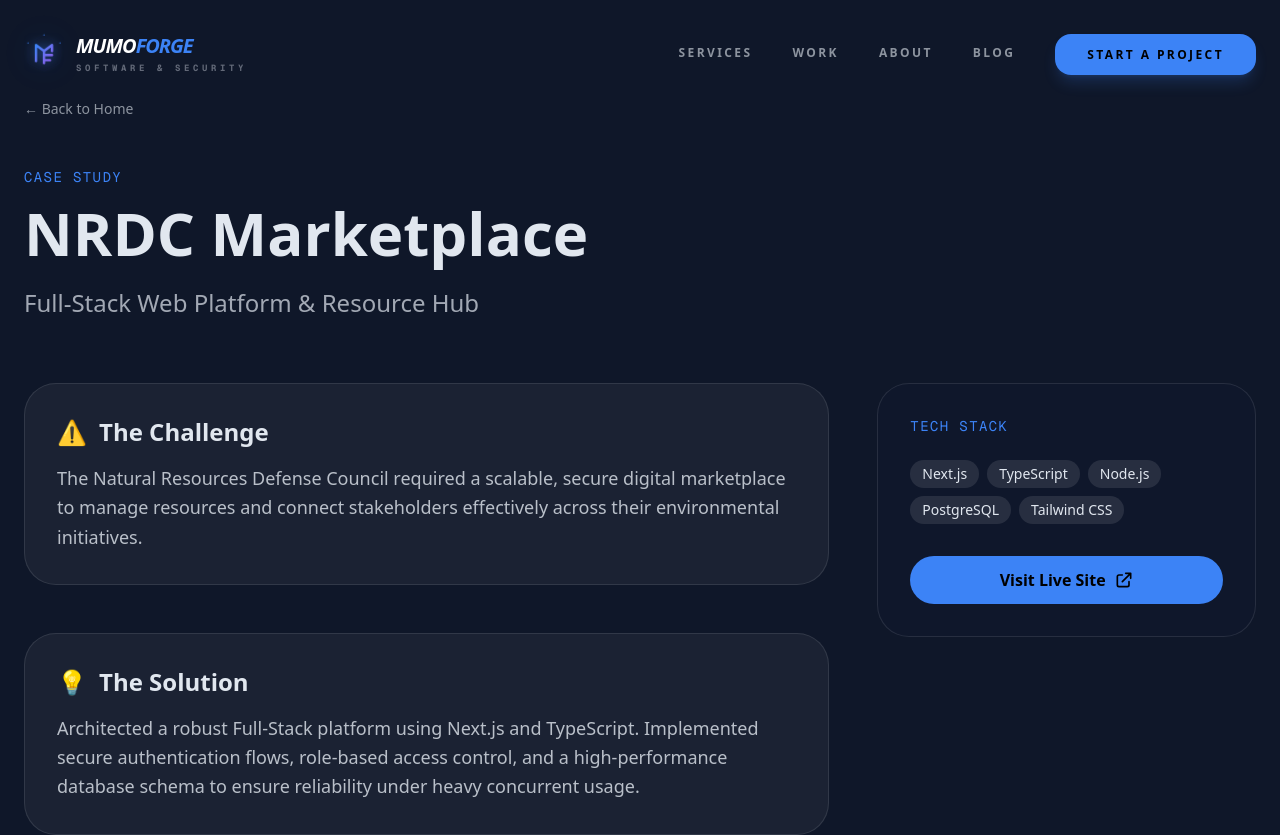
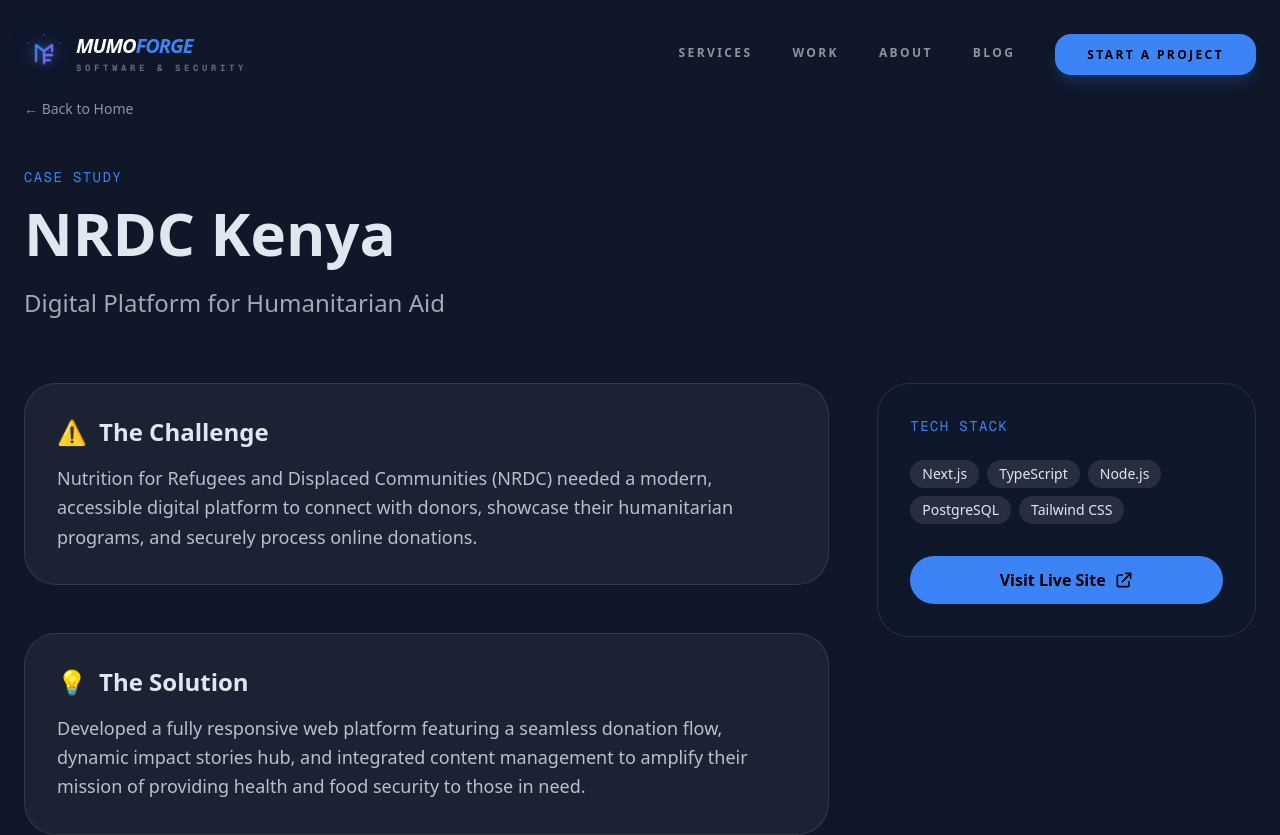
Before and after one commit to Evansgit254/evans-mumo-web-solutions, a Next.js app: page /projects/nrdc-project in a window 1280 px wide. Shown: the top 835 px of the page. Built offline with nearby package versions, Linux system fonts and the light colour scheme.

Commit message:
Update portfolio with Parkside Villa Kitui and correct NRDC details

```diff
--- a/src/app/projects/[slug]/page.tsx
+++ b/src/app/projects/[slug]/page.tsx
@@ -4,10 +4,10 @@
 // Dummy data for case studies
 const projects: Record<string, { title: string; subtitle: string; challenge: string; solution: string; stack: string[]; liveUrl?: string; githubUrl?: string }> = {
     'nrdc-project': {
-        title: 'NRDC Marketplace',
-        subtitle: 'Full-Stack Web Platform & Resource Hub',
-        challenge: 'The Natural Resources Defense Council required a scalable, secure digital marketplace to manage resources and connect stakeholders effectively across their environmental initiatives.',
-        solution: 'Architected a robust Full-Stack platform using Next.js and TypeScript. Implemented secure authentication flows, role-based access control, and a high-performance database schema to ensure reliability under heavy concurrent usage.',
+        title: 'NRDC Kenya',
+        subtitle: 'Digital Platform for Humanitarian Aid',
+        challenge: 'Nutrition for Refugees and Displaced Communities (NRDC) needed a modern, accessible digital platform to connect with donors, showcase their humanitarian programs, and securely process online donations.',
+        solution: 'Developed a fully responsive web platform featuring a seamless donation flow, dynamic impact stories hub, and integrated content management to amplify their mission of providing health and food security to those in need.',
         stack: ['Next.js', 'TypeScript', 'Node.js', 'PostgreSQL', 'Tailwind CSS'],
         liveUrl: 'https://nrdc.africa'
     },
@@ -33,6 +33,14 @@
         challenge: 'Educational institutions struggled with fragmented data, manual fee tracking, and inefficient communication between administration, teachers, and parents.',
         solution: 'Built a multi-tenant ERP platform using Next.js. Features include automated fee processing, real-time attendance tracking, academic reporting, and a secure parent-teacher communication portal.',
         stack: ['Next.js', 'React', 'Node.js', 'PostgreSQL', 'Prisma']
+    },
+    'parkside-villa': {
+        title: 'Parkside Villa Kitui',
+        subtitle: 'Luxury Hotel & Booking Platform',
+        challenge: 'Parkside Villa needed a modern digital presence to showcase their luxury rooms and premier conference facilities, along with an intuitive booking experience for guests visiting Kitui, Kenya.',
+        solution: 'Designed and developed a premium, responsive hospitality website focusing on a seamless booking experience, elegant user interface, and optimized performance to maximize direct bookings and brand prestige.',
+        stack: ['Next.js', 'React', 'Tailwind CSS', 'PostgreSQL'],
+        liveUrl: 'https://www.parksidevillakitui.com/'
     }
 };
 export async function generateStaticParams() {
--- a/src/components/Portfolio.tsx
+++ b/src/components/Portfolio.tsx
@@ -29,10 +29,18 @@
             external: false
         },
         {
-            title: "NRDC Marketplace",
-            category: "Full-Stack Web Platform",
-            tags: ["Django", "React", "AWS"],
-            image: "https://images.unsplash.com/photo-1642790106117-e829e14a795f?ixlib=rb-4.0.3&auto=format&fit=crop&w=800&q=80",
+            title: "Parkside Villa",
+            category: "Hotel Booking System",
+            tags: ["Next.js", "React", "PostgreSQL"],
+            image: "https://images.unsplash.com/photo-1566073771259-6a8506099945?ixlib=rb-4.0.3&auto=format&fit=crop&w=800&q=80",
+            slug: "parkside-villa",
+            external: false
+        },
+        {
+            title: "NRDC Kenya",
+            category: "NGO Web Platform",
+            tags: ["Next.js", "TypeScript", "Tailwind"],
+            image: "https://images.unsplash.com/photo-1488521787991-ed7bbaae773c?auto=format&fit=crop&w=800&q=80",
             slug: "nrdc-project",
             external: false
         }
```
